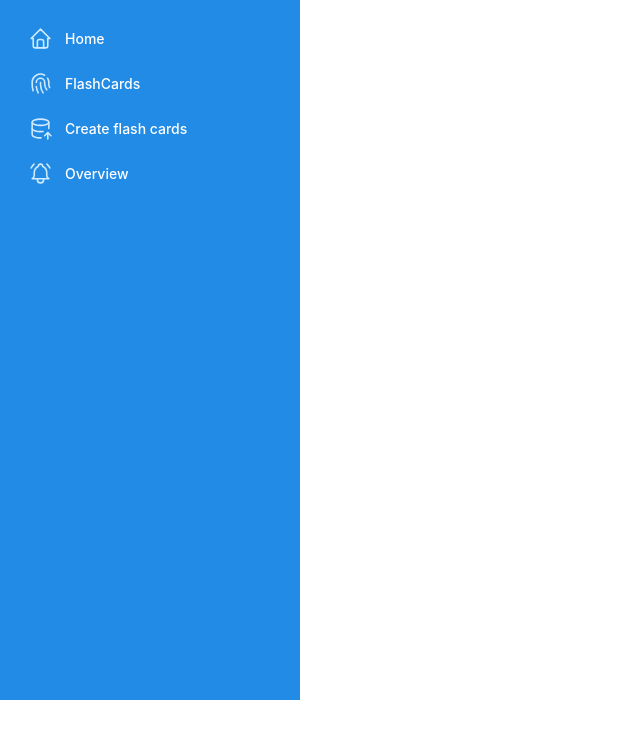
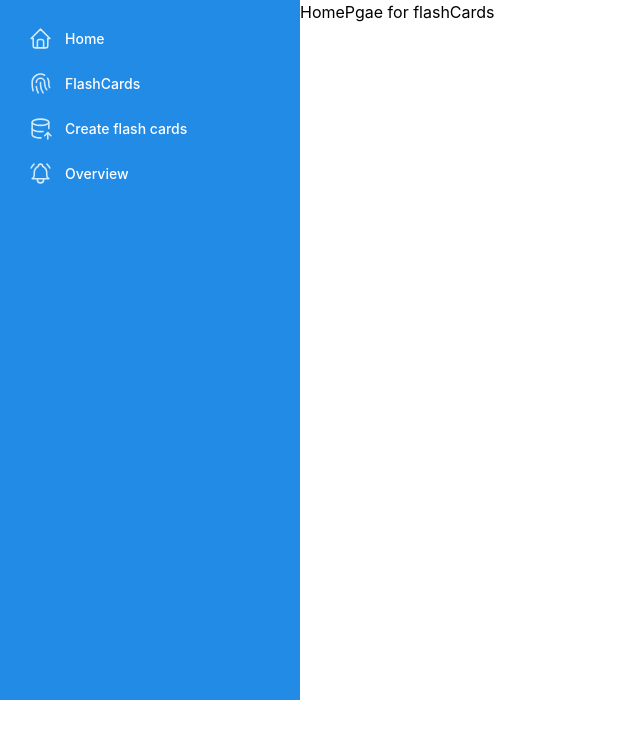
Before and after one commit to ArminJaemaa/FlashCards, a Next.js app in the folder my-app/: page / in a window 1280 px wide. Shown: the top 738 px of the page, without its empty margins (0-640 px from the left). Built offline with nearby package versions, Linux system fonts and the light colour scheme.

Commit message:
fix(navbar): show navbar on all pages

```diff
--- a/my-app/app/layout.tsx
+++ b/my-app/app/layout.tsx
@@ -7,6 +7,7 @@ import {
   MantineProvider,
   mantineHtmlProps,
 } from "@mantine/core";
+import { NavbarSimpleColored } from "./navbar";
 
 const geistSans = Geist({
   variable: "--font-geist-sans",
@@ -34,7 +35,12 @@ export default function RootLayout({
         <ColorSchemeScript />
       </head>
       <body>
-        <MantineProvider>{children}</MantineProvider>
+        <MantineProvider>
+          <div style={{ display: "flex", minHeight: "100vh" }}>
+            <NavbarSimpleColored />
+            <main style={{ flex: 1 }}>{children}</main>
+          </div>
+        </MantineProvider>
       </body>
     </html>
   );
--- a/my-app/app/page.tsx
+++ b/my-app/app/page.tsx
@@ -1,9 +1,7 @@
-import { NavbarSimpleColored } from "./navbar";
+export const metadata = {
+  title: "FlashCards",
+};
 
 export default function Home() {
-  return (
-    <>
-      <NavbarSimpleColored />
-    </>
-  );
+  return <>HomePgae for flashCards</>;
 }
```
